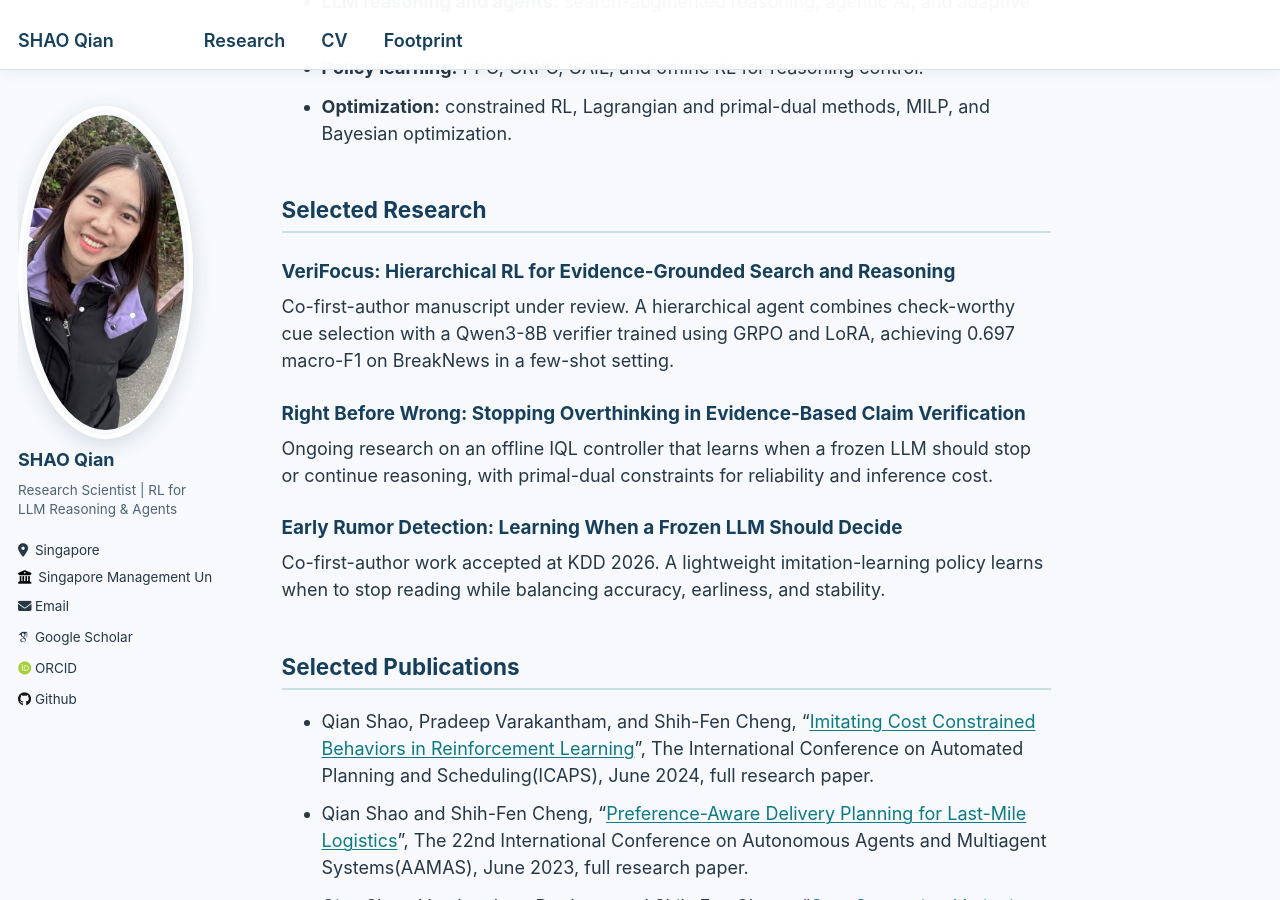
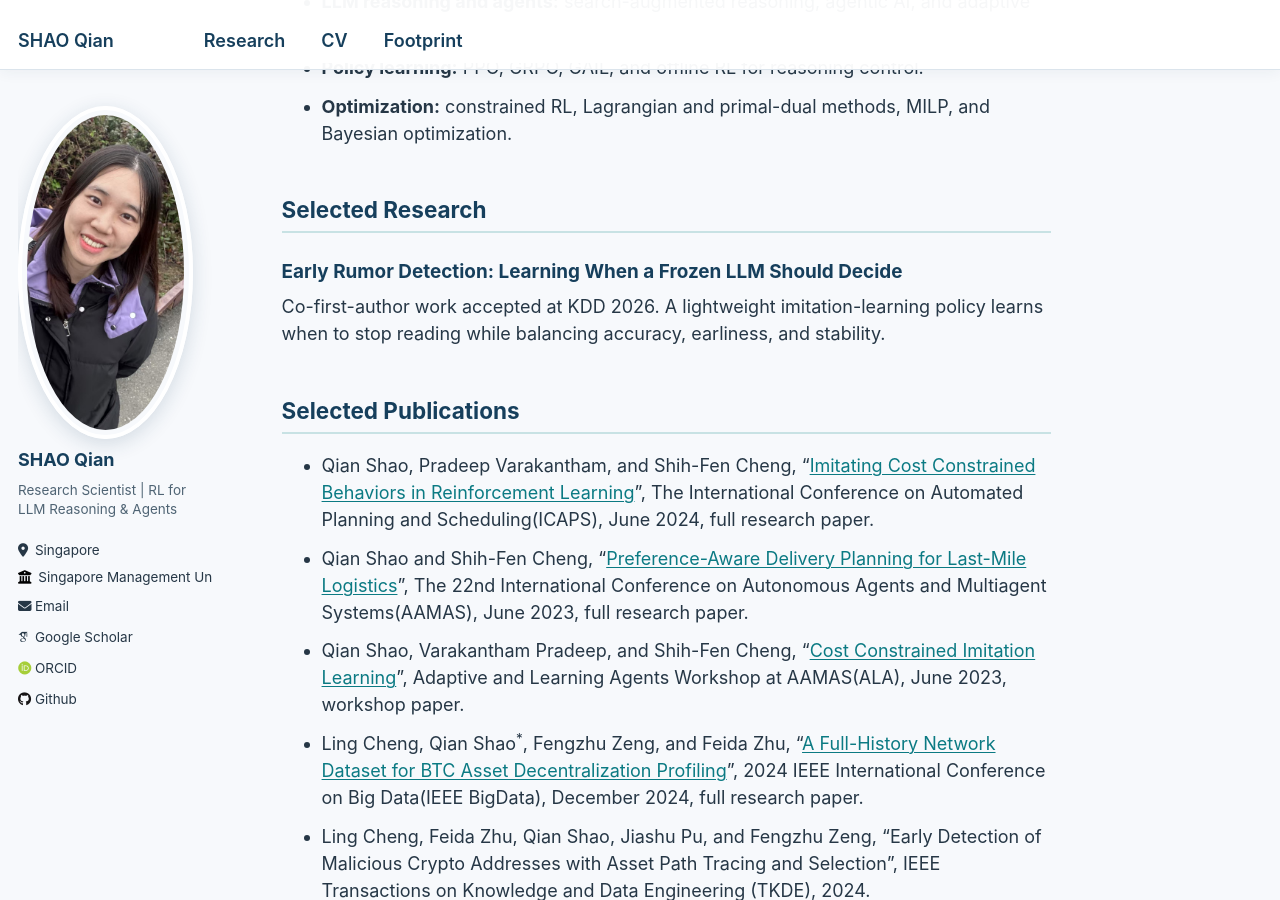
Before and after one commit to SHAOQIAN12/SHAOQIAN12.github.io, a Jekyll site: the page built from _pages/about.md, in a window 1280 px wide and 900 px high, scrolled down 443 px. Built offline with Jekyll 4.4.1, drawn with Linux system fonts in a browser that asks for light colours; some web fonts are replaced.

Commit message:
Remove unpublished research from public pages

```diff
--- a/_pages/about.md
+++ b/_pages/about.md
@@ -19,14 +19,6 @@ My work connects sequential decision-making, post-training, and inference-time c
 * **Optimization:** constrained RL, Lagrangian and primal-dual methods, MILP, and Bayesian optimization.
 
 ## Selected Research
-
-### VeriFocus: Hierarchical RL for Evidence-Grounded Search and Reasoning
-
-Co-first-author manuscript under review. A hierarchical agent combines check-worthy cue selection with a Qwen3-8B verifier trained using GRPO and LoRA, achieving 0.697 macro-F1 on BreakNews in a few-shot setting.
-
-### Right Before Wrong: Stopping Overthinking in Evidence-Based Claim Verification
-
-Ongoing research on an offline IQL controller that learns when a frozen LLM should stop or continue reasoning, with primal-dual constraints for reliability and inference cost.
 
 ### Early Rumor Detection: Learning When a Frozen LLM Should Decide
 
```
Also changed, not shown: _pages/cv.md (+0 -4 lines).
